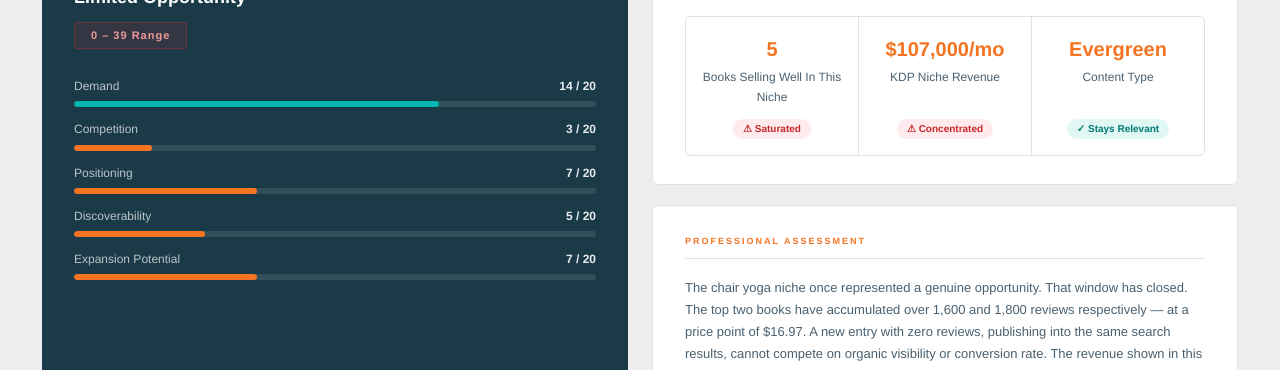
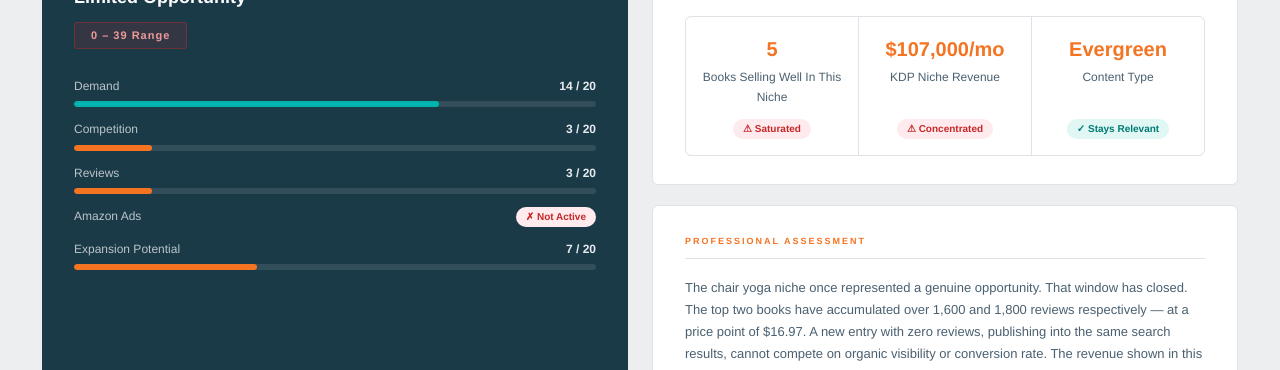
Before and after one commit to johnhones/kdp-chair-yoga-example, a plain HTML site: page index.html in a window 1280 px wide. Shown: the part 430-800 px from the top of the page. Drawn offline with Linux system fonts and the light colour scheme.

Commit message:
Update dashboard — 2026-06-16 08:03

```diff
--- a/index.html
+++ b/index.html
@@ -195,12 +195,11 @@
         <div class="bar-track"><div class="bar-fill" style="width:15%;background:var(--orange);"></div></div>
       </div>
       <div class="bar-item">
-        <div class="bar-meta"><span class="bar-lbl">Positioning</span><span class="bar-val">7 / 20</span></div>
-        <div class="bar-track"><div class="bar-fill" style="width:35%;background:var(--orange);"></div></div>
+        <div class="bar-meta"><span class="bar-lbl">Reviews</span><span class="bar-val">3 / 20</span></div>
+        <div class="bar-track"><div class="bar-fill" style="width:15%;background:var(--orange);"></div></div>
       </div>
       <div class="bar-item">
-        <div class="bar-meta"><span class="bar-lbl">Discoverability</span><span class="bar-val">5 / 20</span></div>
-        <div class="bar-track"><div class="bar-fill" style="width:25%;background:var(--orange);"></div></div>
+        <div class="bar-meta"><span class="bar-lbl">Amazon Ads</span><span style="font-size:10px;background:#ffebee;color:#c62828;padding:2px 10px;border-radius:20px;font-weight:700;">✗ Not Active</span></div>
       </div>
       <div class="bar-item">
         <div class="bar-meta"><span class="bar-lbl">Expansion Potential</span><span class="bar-val">7 / 20</span></div>
```
